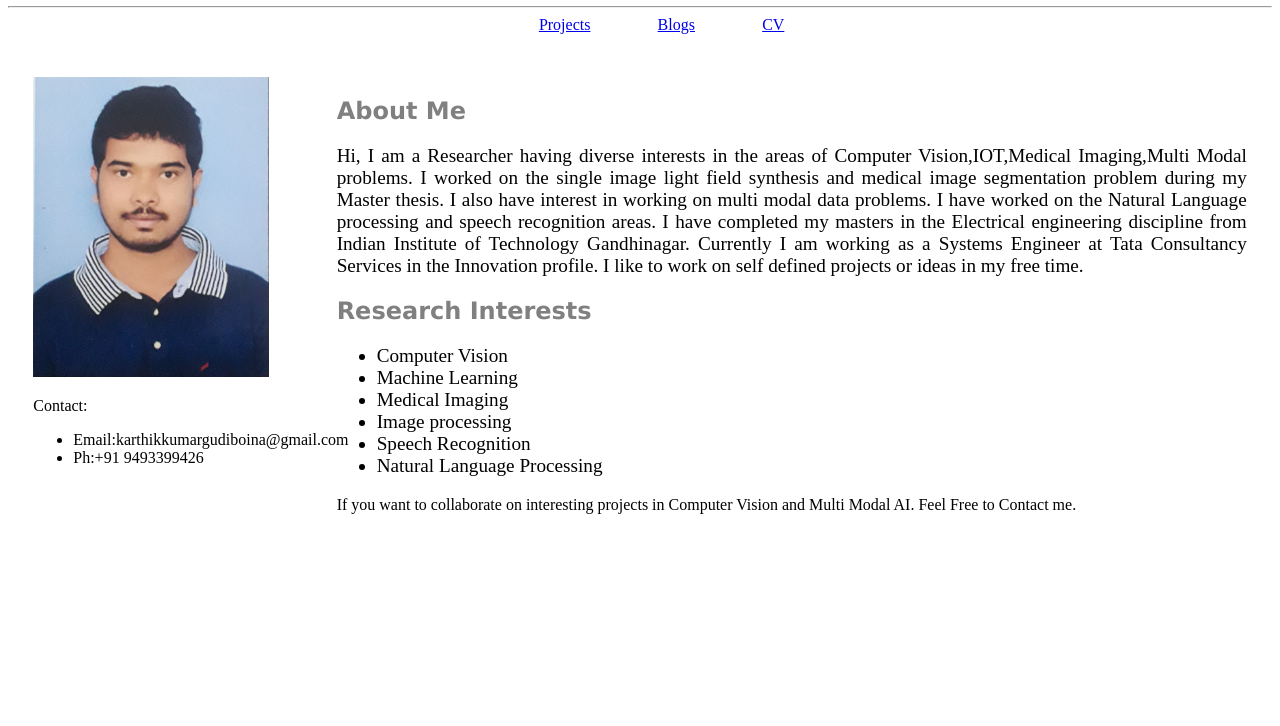
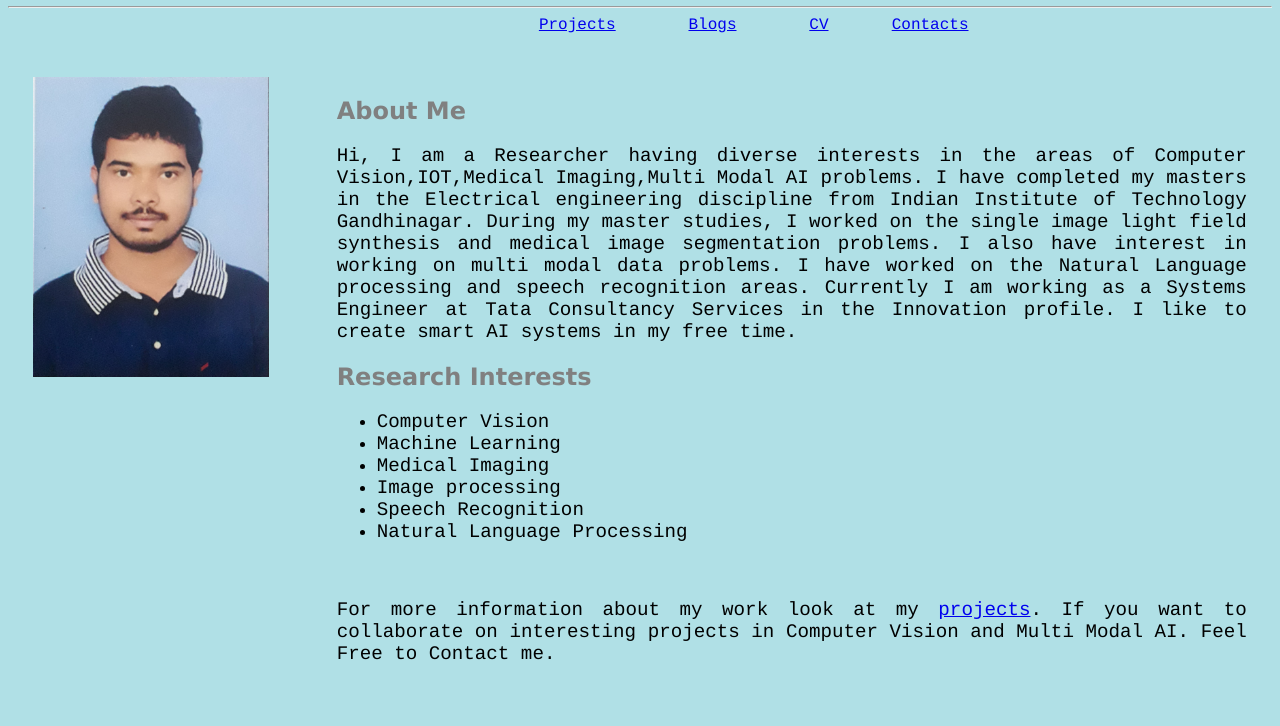
Before and after one commit to KarthikG1729/karthikg1729.github.io, a plain HTML site: page index.html in a window 1280 px wide. Shown: the part 74-800 px from the top of the page. Drawn offline with Linux system fonts and the light colour scheme.

Commit message:
Added Contacts

```diff
--- a/index.html
+++ b/index.html
@@ -18,32 +18,25 @@
     }
     </style>
   </head>
-  <body>
+  <body style= "font-family:courier; background-color:powderblue;">
     <h1 style="color:Tomato;">Karthik Kumar Gudiboina</h1>
     <hr>
-    <header><a style='margin-left:42%;' href="projects.html">Projects</a> <a style='margin-left:5%;' href="Blogs.html">Blogs</a> <a style='margin-left:5%;' href="./Karthik_CV.pdf">CV</a></header>
+    <header><a style='margin-left:42%;' href="projects.html">Projects</a> <a style='margin-left:5%;' href="Blogs.html">Blogs</a> <a style='margin-left:5%;' href="./Karthik_CV.pdf">CV</a><a style='margin-left:5%;' href="Contacts.html">Contacts</a></header>
 
     <br>
     <div class = "float-container">
 
    		 <div class = "float-child-left">
-    		<img src="Karthik.jpg" alt="Karthik" height="300">
+    		<img src="./imgs/Karthik.jpg" alt="Karthik" height="300">
 
-    		<p> Contact:
-    		<ul>
-  					<li>Email:karthikkumargudiboina@gmail.com</li>
-  					<li>Ph:+91 9493399426</li>
-
-				</ul>
-
-    		</p>
     	</div>
 
         <div class = "float-child-right">
     		<h2 style="font-family:verdana; color:Gray;"> About Me </h2>
-    		<p style="text-align:justify; font-size:120%; ">Hi, I am a Researcher having diverse interests in the areas of Computer Vision,IOT,Medical Imaging,Multi Modal problems. I worked on the single image light field synthesis and medical image segmentation problem during my Master thesis.
-    		I also have interest in working on multi modal data problems. I have worked on the Natural Language processing and speech recognition areas. I have completed my masters in the Electrical engineering discipline from Indian Institute of Technology Gandhinagar.
-    		Currently I am working as a Systems Engineer at Tata Consultancy Services in the Innovation profile. I like to work on self defined projects or ideas in my free time.
+    		<p style="text-align:justify; font-size:120%; ">Hi, I am a Researcher having diverse interests in the areas of Computer Vision,IOT,Medical Imaging,Multi Modal AI problems. I have completed my masters in the Electrical engineering discipline from Indian Institute of Technology Gandhinagar.
+    		During my master studies, I worked on the single image light field synthesis and medical image segmentation problems. I also have interest in working on multi modal data problems.
+    		I have worked on the Natural Language processing and speech recognition areas. Currently I am working as a Systems Engineer at Tata Consultancy Services in the Innovation profile.
+    		I like to create smart AI systems in my free time.
     		</p>
 
     		<h2 style="font-family:verdana; color:Gray;"> Research Interests</h2>
@@ -58,7 +51,10 @@
 				</ul>
 			</p>
 
-			<p> If you want to collaborate on interesting projects in Computer Vision and Multi Modal AI. Feel Free to Contact me.</p>
+			<br>
+
+			<p style="text-align:justify; font-size:120%; "> For more information about my work look at my <a href="./Projects.html">projects</a>.
+			If you want to collaborate on interesting projects in Computer Vision and Multi Modal AI. Feel Free to Contact me.</p>
     	</div>
 
     </div>
```
Also changed, not shown: CV.html (deleted, +0 -10 lines), Contacts.html (added, +22 -0 lines), projects.html (+21 -2 lines), imgs/Karthik.jpeg (added), imgs/Karthik.jpg (renamed from Karthik.jpg), 2 other files.
